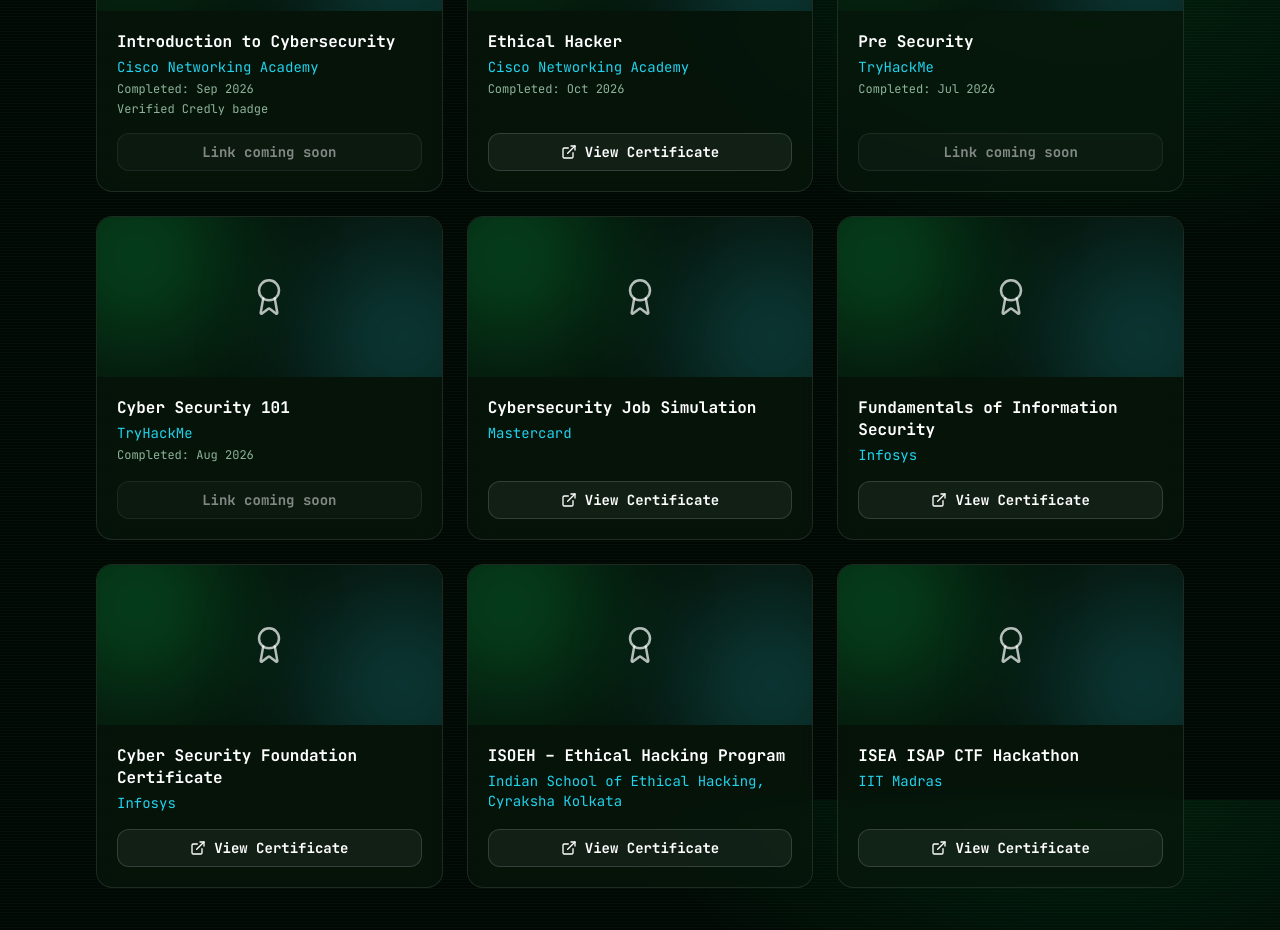
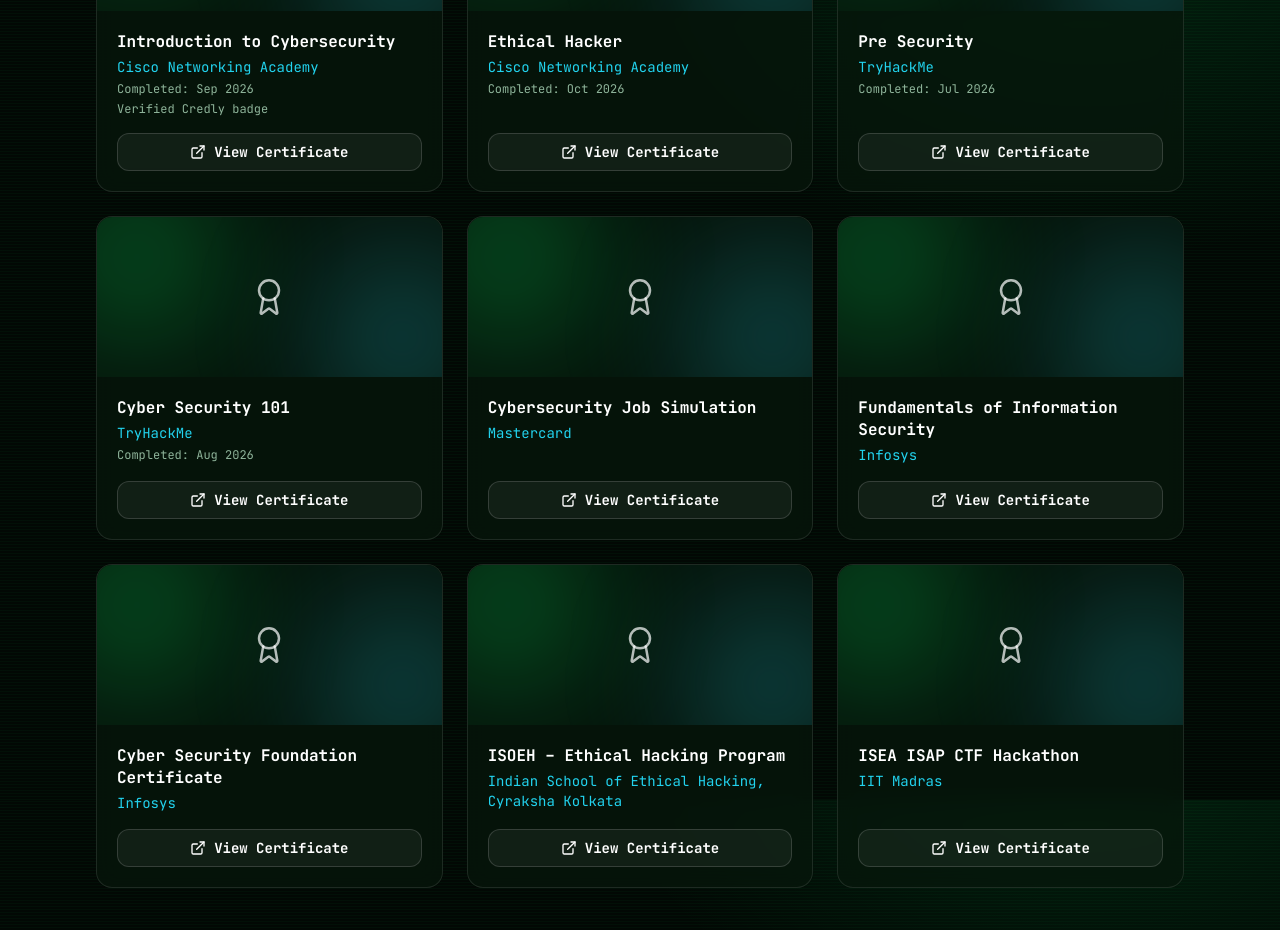
Before and after one commit to soumitrapradhan/soumitrapradhan.github.io, a React (Vite) app in the folder client/: page /#/ in a window 1280 px wide. Shown: the part 6400-7330 px from the top of the page. Built offline with nearby package versions, Linux system fonts and the light colour scheme.

Commit message:
Add verification URLs for certifications
Updated verifyUrl fields for certifications with valid links.

```diff
--- a/client/src/data/certifications.js
+++ b/client/src/data/certifications.js
@@ -7,7 +7,7 @@ export const certifications = [
     issuer: "Cisco Networking Academy",
     date: "Sep 2026",
     image: "",
-    verifyUrl: "",
+    verifyUrl: "https://www.credly.com/badges/3b3e8f5f-07e1-42b4-b1e2-16be82f3e813/public_url",
     note: "Verified Credly badge",
   },
   {
@@ -22,14 +22,14 @@ export const certifications = [
     issuer: "TryHackMe",
     date: "Jul 2026",
     image: "",
-    verifyUrl: "",
+    verifyUrl: "https://tryhackme.com/certificate/THM-NOCCYTN1VX",
   },
   {
     title: "Cyber Security 101",
     issuer: "TryHackMe",
     date: "Aug 2026",
     image: "",
-    verifyUrl: "",
+    verifyUrl: "https://tryhackme.com/certificate/THM-VXALYTB5F7",
   },
   {
     title: "Cybersecurity Job Simulation",
```
